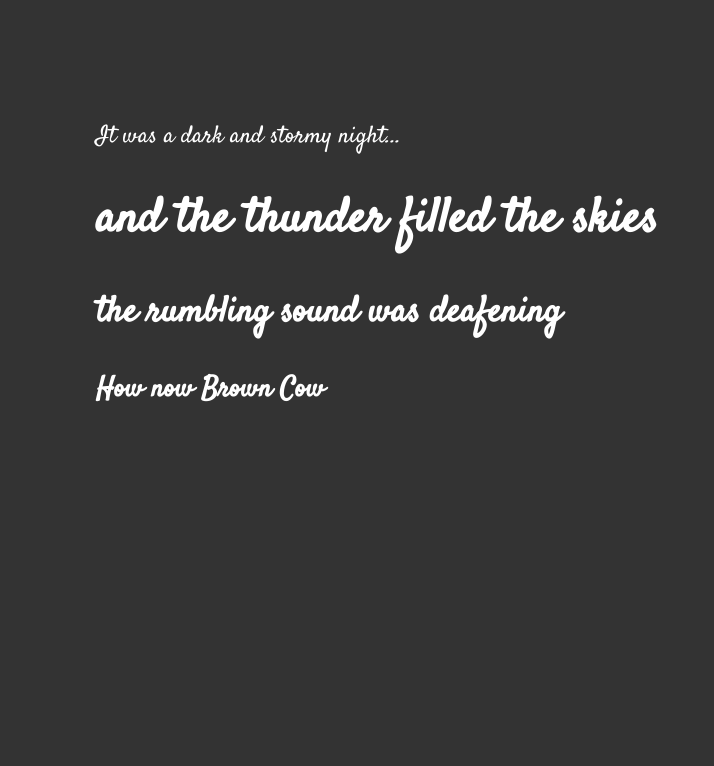
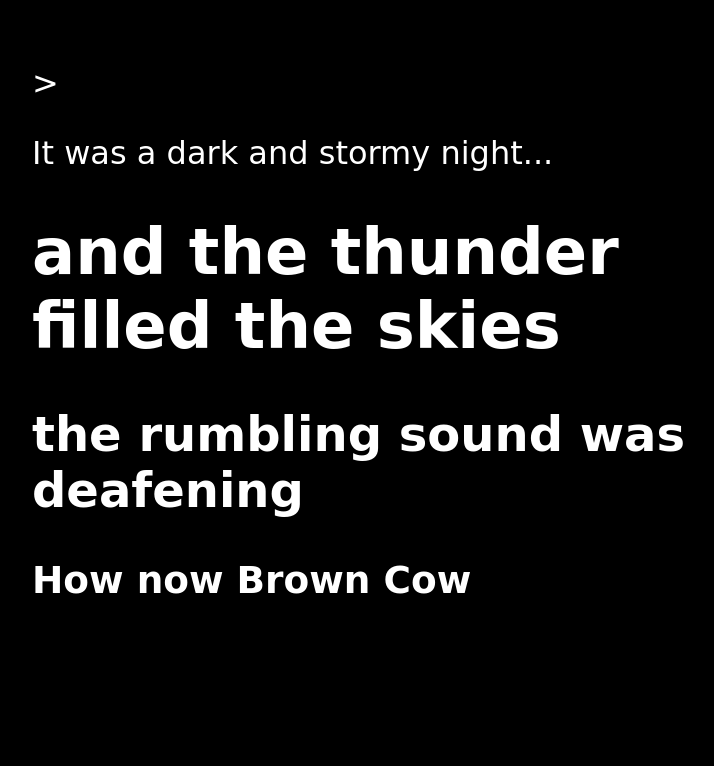
Before and after one commit to kerriss66/fireside-story, a plain HTML site: page index.html in a window 1280 px wide. Shown: the whole page, without its empty margins (224-938 px from the left). Drawn offline with Linux system fonts and the light colour scheme.

Commit message:
changed style

```diff
--- a/index.html
+++ b/index.html
@@ -1,7 +1,7 @@
 <html>
   <body>
     <head> <link rel="stylesheet" type="text/css" href="style.css">
-      <link href="https://fonts.googleapis.com/css?family=Satisfy" rel="stylesheet">
+      <link href="https://fonts.googleapis.com/css?family=Satisfy" rel="stylesheet" <link href="https://fonts.googleapis.com/css?family=Satisfy" rel="stylesheet">>
     </head>
     <p>It was a dark and stormy night...</p>
     <h1> and the thunder filled the skies</h1>
--- a/style.css
+++ b/style.css
@@ -1,7 +1,9 @@
 body {
   color: white;
-  background-color: #333;
-  font-size: 150%;
-  font-family: 'Satisfy', cursive;
-  margin: 5em 25%;
+  background-color: black;
+  font-family: 'Sacramento', cursive;
+  font-size: 32px;
+  margin-top: 5%;
+  margin-left: 20%;
+  margin-right: 20%;
 }
```
